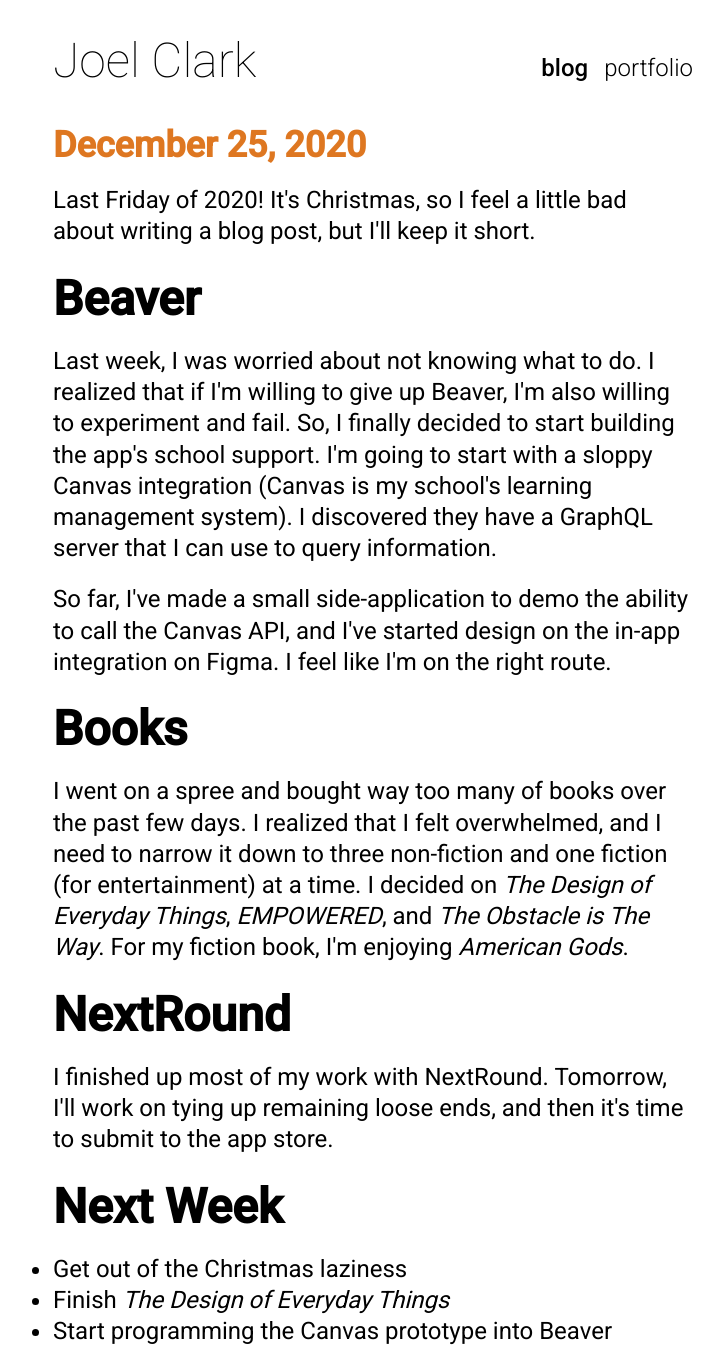
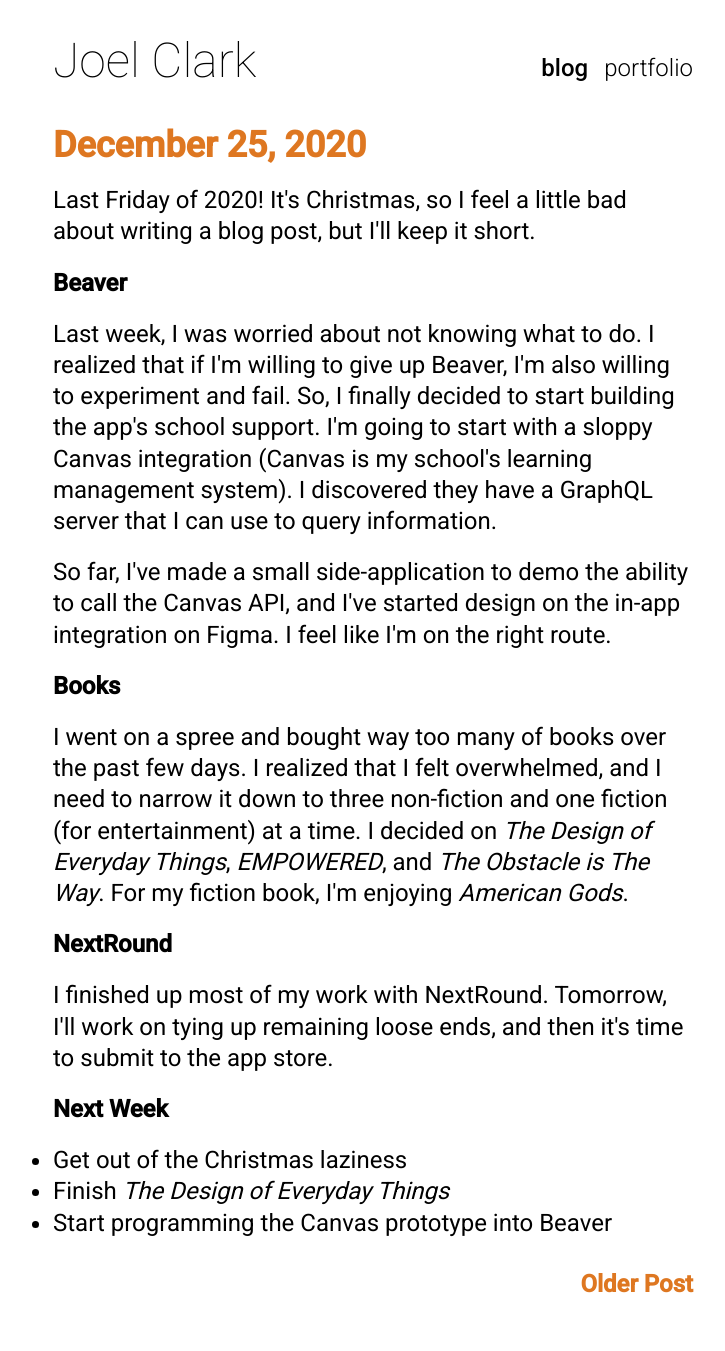
Before and after one commit to joelhenryclark123/blog, a Gatsby site: page / in a window 1280 px wide. Shown: the top 1351 px of the page, without its empty margins (267-992 px from the left). Built offline with nearby package versions, Linux system fonts and the light colour scheme; Gatsby itself is replaced by a stand-in of ours.

Commit message:
made post-11 h1s into h2s

```diff
--- a/src/posts/post-11.md
+++ b/src/posts/post-11.md
@@ -5,18 +5,18 @@ title: "Week 11"
 ---
 Last Friday of 2020! It's Christmas, so I feel a little bad about writing a blog post, but I'll keep it short.
 
-# Beaver
+## Beaver
 Last week, I was worried about not knowing what to do. I realized that if I'm willing to give up Beaver, I'm also willing to experiment and fail. So, I finally decided to start building the app's school support. I'm going to start with a sloppy Canvas integration (Canvas is my school's learning management system). I discovered they have a GraphQL server that I can use to query information.
 
 So far, I've made a small side-application to demo the ability to call the Canvas API, and I've started design on the in-app integration on Figma. I feel like I'm on the right route.
 
-# Books
+## Books
 I went on a spree and bought way too many of books over the past few days. I realized that I felt overwhelmed, and I need to narrow it down to three non-fiction and one fiction (for entertainment) at a time. I decided on *The Design of Everyday Things*, *EMPOWERED*, and *The Obstacle is The Way*. For my fiction book, I'm enjoying *American Gods*.
 
-# NextRound
+## NextRound
 I finished up most of my work with NextRound. Tomorrow, I'll work on tying up remaining loose ends, and then it's time to submit to the app store.
 
-# Next Week
+## Next Week
 * Get out of the Christmas laziness
 * Finish *The Design of Everyday Things*
 * Start programming the Canvas prototype into Beaver
```
